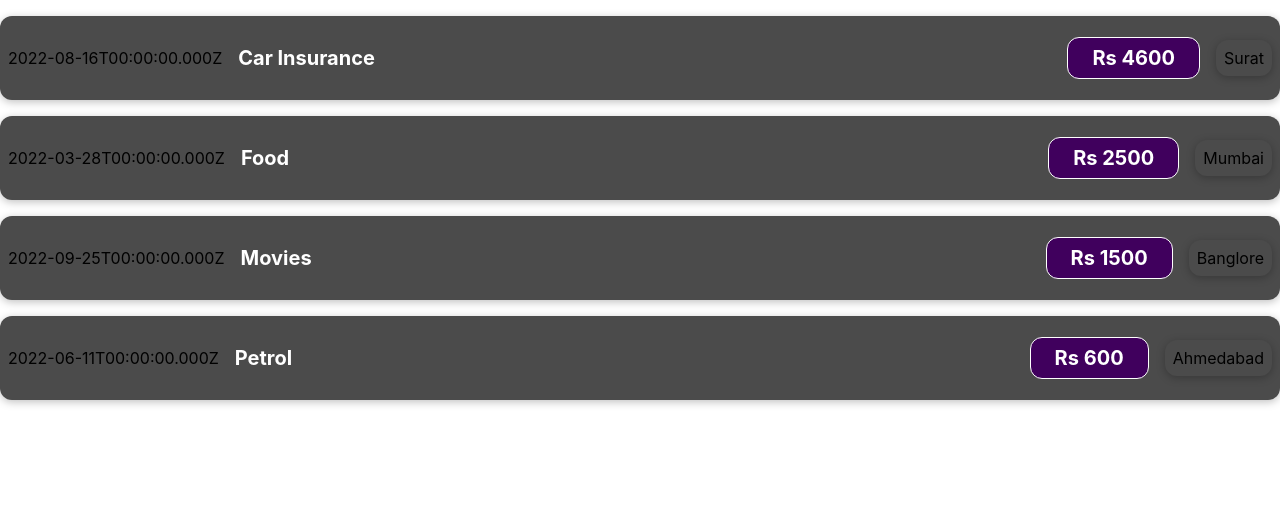
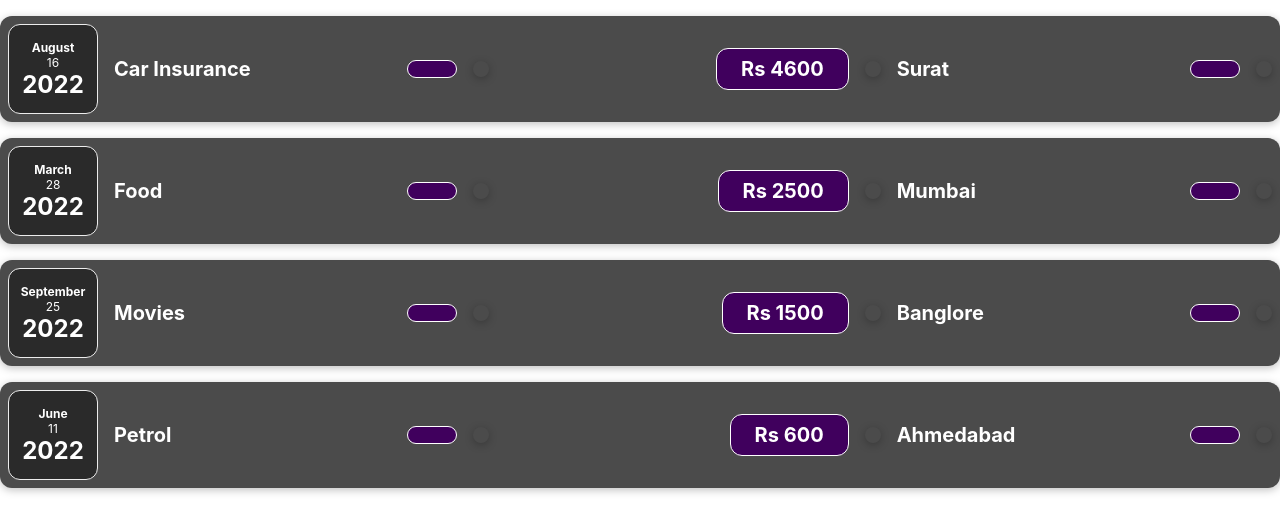
Before and after one commit to Ajay481/React-Tasks, a React (Create React App) app: page / in a window 1280 px wide. Shown: the top 532 px of the page. Built offline with nearby package versions, Linux system fonts and the light colour scheme.

Commit message:
Split components

```diff
--- /dev/null
+++ b/src/components/ExpenseDate.css
@@ -0,0 +1,26 @@
+.expense-date {
+    display: flex;
+    flex-direction: column;
+    width: 5.5rem;
+    height: 5.5rem;
+    border: 1px solid #ececec;
+    background-color: #2a2a2a;
+    color: white;
+    border-radius: 12px;
+    align-items: center;
+    justify-content: center;
+  }
+
+  .expense-date__month {
+    font-size: 0.75rem;
+    font-weight: bold;
+  }
+
+  .expense-date__year {
+    font-size: 0.75rem;
+  }
+
+  .expense-date__day {
+    font-size: 1.5rem;
+    font-weight: bold;
+  }
--- /dev/null
+++ b/src/components/ExpenseDate.js
@@ -0,0 +1,17 @@
+import "./ExpenseDate.css";
+
+function ExpenseDate(props) {
+  const month = props.date.toLocaleString("en-US", { month: "long" });
+  const day = props.date.toLocaleString("en-US", { day: "2-digit" });
+  const year = props.date.getFullYear();
+
+  return (
+    <div className="expense-date">
+      <div className="expense-date__month">{month}</div>
+      <div className="expense-date__year">{day}</div>
+      <div className="expense-date__day">{year}</div>
+    </div>
+  );
+}
+
+export default ExpenseDate;
--- /dev/null
+++ b/src/components/ExpenseDetails.js
@@ -0,0 +1,17 @@
+import "./ExpenseItem.css";
+
+function ExpenseDetails(props) {
+  const title = props.title;
+  const amount = props.amount;
+  const LocationofExpenditure = props.LocationofExpenditure;
+
+  return (
+    <div className="expense-item__description">
+      <h2>{title}</h2>
+      <div className="expense-item__price">{amount}</div>
+      <div className="expense-item h2">{LocationofExpenditure}</div>
+    </div>
+  );
+}
+
+export default ExpenseDetails;
--- a/src/components/ExpenseItem.js
+++ b/src/components/ExpenseItem.js
@@ -1,14 +1,14 @@
 import "./ExpenseItem.css";
+import ExpenseDate from "./ExpenseDate";
+import ExpenseDetails from "./ExpenseDetails";
 
 function ExpenseItem(props) {
   return (
     <div className="expense-item">
-      <div>{props.date.toISOString()}</div>
-      <div className="expense-item__description">
-        <h2>{props.title}</h2>
-        <div className="expense-item__price">{props.amount}</div>
-        <div className="expense-item h2">{props.LocationofExpenditure}</div>
-      </div>
+      <ExpenseDate date={props.date} />
+      <ExpenseDetails title={props.title} />
+      <ExpenseDetails amount={props.amount} />
+      <ExpenseDetails title={props.LocationofExpenditure} />
     </div>
   );
 }
```
